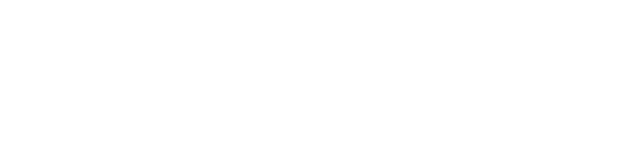
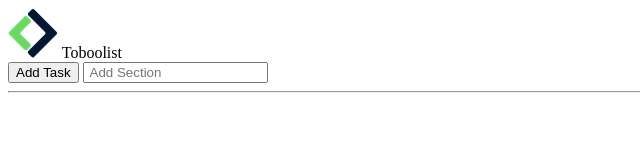
Before and after one commit to AlexandroFioretti1/html-css-toboolist, a plain HTML site: page index.html in a window 1280 px wide. Shown: the whole page, without its empty margins (0-640 px from the left). Drawn offline with Linux system fonts and the light colour scheme.

Commit message:
html-css-toboolist add input

```diff
--- a/index.html
+++ b/index.html
@@ -1,5 +1,6 @@
 <!DOCTYPE html>
 <html lang="en">
+
 <head>
     <meta charset="UTF-8">
     <meta http-equiv="X-UA-Compatible" content="IE=edge">
@@ -8,13 +9,15 @@
     <link rel="stylesheet" href="./style.css">
 </head>
 
+<body>
+    <header class="header-top">
+        <span class="img-logo">
+            <img src="./img/Logo.png" alt="logo">
+            <span class="text-logo">Toboolist</span>
+        </span>
 
-
-<body>
-
-
-
-<header class="header-top"></header>
+    </header>
+    <!-- ./header-top whit img and text -->
 
 
 
@@ -22,15 +25,25 @@
 
 
 
-<main class="main-top"></main>
+    <main class="main-top">
+
+        <section class="button">
+            <input type="button" value="Add Task">
+            <input type="search" value placeholder=" Add Section" </section>
+            <hr>
+    </main>
+ <!-- ./main-top 2 input and hr  -->
 
 
 
+    <div class=""></div>
 
 
+    <footer class="main-footer">
 
-<footer class="main-footer"></footer>
+    </footer>
 
 
 </body>
+
 </html>
--- a/style.css
+++ b/style.css
@@ -0,0 +1,7 @@
+header
+{
+    background-color: white;
+    display: inline;
+
+
+}
```
Also changed, not shown: img/Logo.png (added), img/logo copia.png (added).
